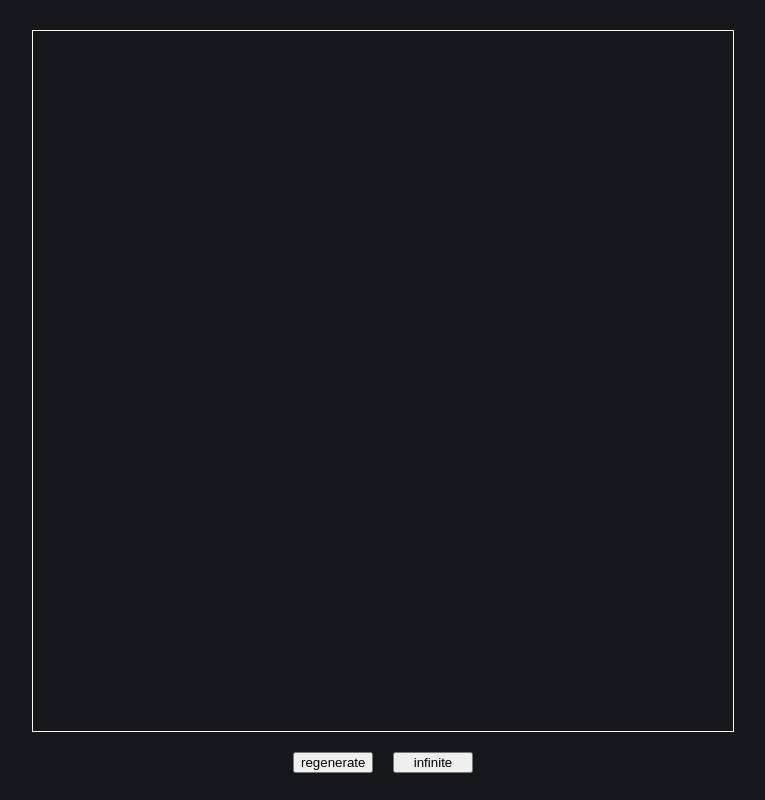
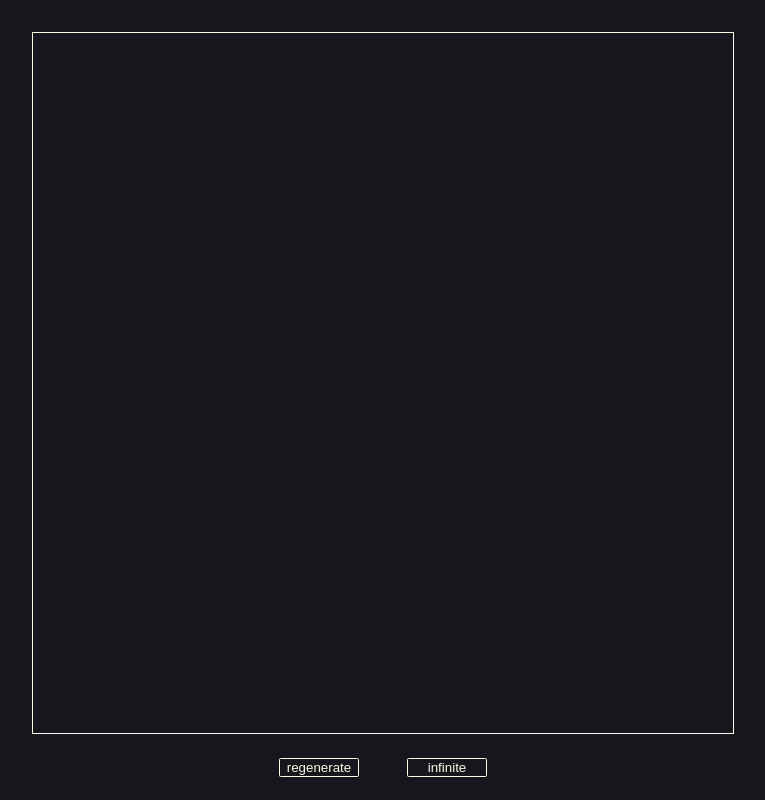
Before and after one commit to kuosandys/canvas-project-starter, a website with bundled scripts: page dist/index.html in a window 1280 px wide. Shown: the whole page, without its empty margins (257-1022 px from the left). Built offline with nearby package versions, Linux system fonts and the light colour scheme; files whose address does not match are found by name.

Commit message:
Use rem instead of px and add some styles to buttons

```diff
--- a/src/styles/main.css
+++ b/src/styles/main.css
@@ -1,5 +1,5 @@
 :root {
-  --canvas-margin: 20px;
+  --canvas-margin: 1.5rem;
   --cosmic-latte: #fff8e7;
   --eigengrau: #16161d;
 }
@@ -22,21 +22,25 @@ body {
   flex-direction: column;
   align-items: center;
   justify-content: flex-start;
-  padding: 30px 0 10px;
+  padding: 2rem 0 1rem;
 }
 
 canvas {
   margin: var(--canvas-margin);
   margin-top: 0;
-  border: 1px solid var(--cosmic-latte);
+  border: 0.05rem solid var(--cosmic-latte);
 }
 
 button {
-  width: 80px;
+  width: 5rem;
+  border: 0.05rem solid var(--cosmic-latte);
+  border-radius: 0.1rem;
+  background-color: transparent;
+  color: var(--cosmic-latte);
 }
 
 .buttons {
   display: flex;
   justify-content: space-between;
-  width: 180px;
+  width: 13rem;
 }
```
